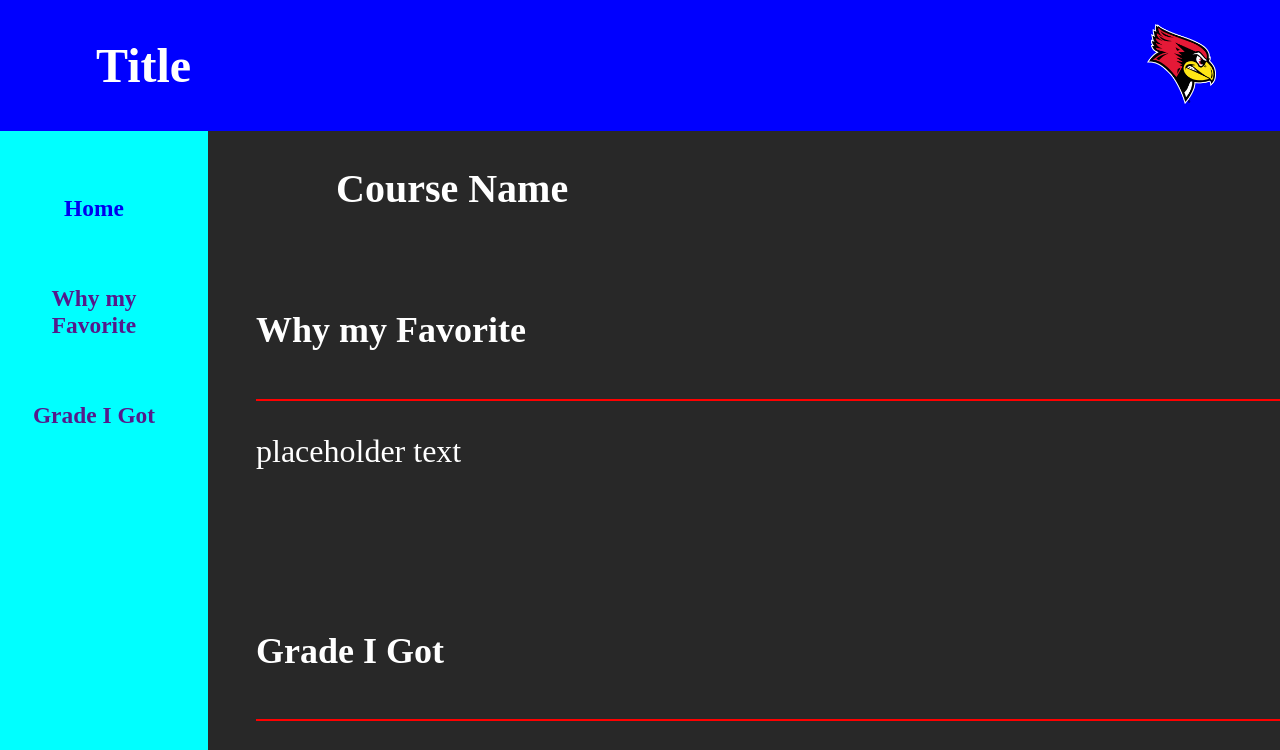
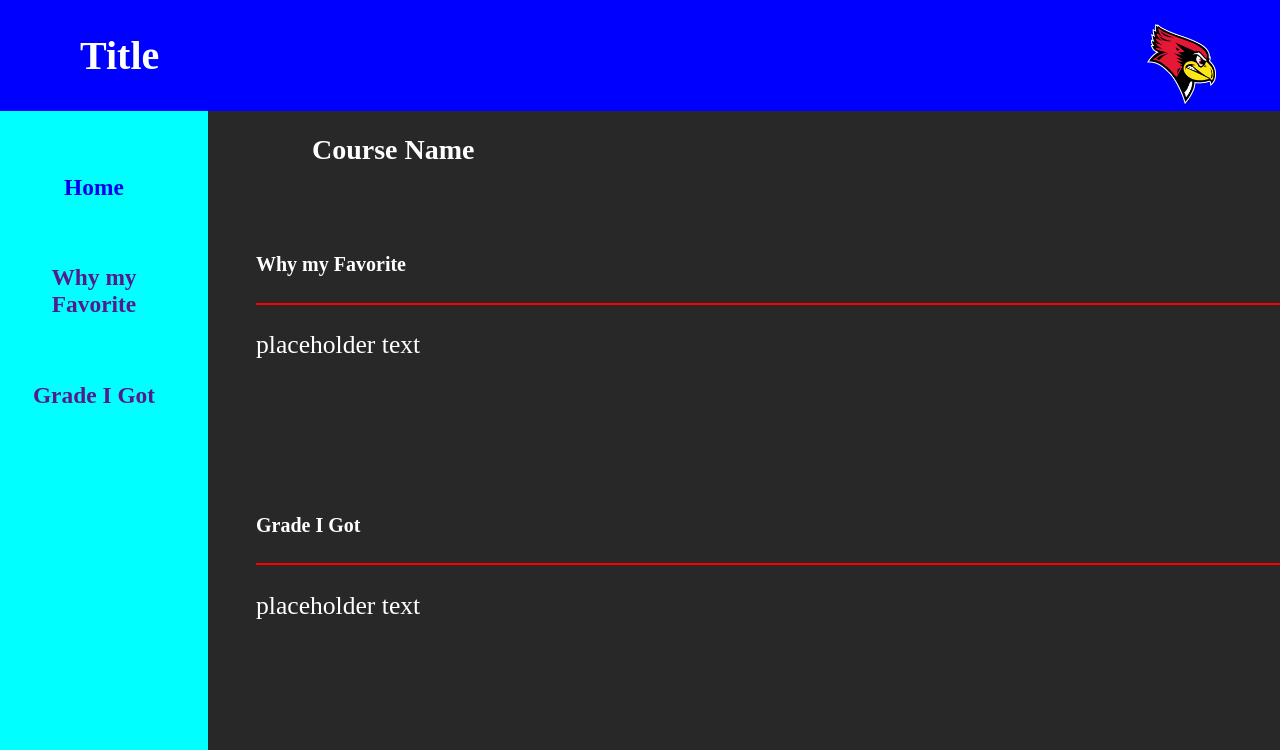
Before and after one commit to sk8terboyz/reactive-site, a plain HTML site: page index.html in a window 1280 px wide. Shown: the top 750 px of the page. Drawn offline with Linux system fonts and the light colour scheme.

Commit message:
fixed styling issue

```diff
--- a/assets/style.css
+++ b/assets/style.css
@@ -171,7 +171,7 @@ hr {
 @media (min-width: 1000px) {
 
     .title_container {
-        font-size: 3vh;
+        font-size: 2.5vh;
     }
 
     .sidebar-link_container {
@@ -183,18 +183,15 @@ hr {
     }
 
     .content_headers {
-        font-size: 2.25rem;
+        font-size: 2.5vh;
     }
 
     .content_container {
         left: 20%;
-    }
-
-    p {
-        font-size: 2rem;
+        font-size: 1.5vh;
     }
 
     h2 {
-        font-size: 2.5rem;
+        font-size: 3.5vh;
     }
 }
```
